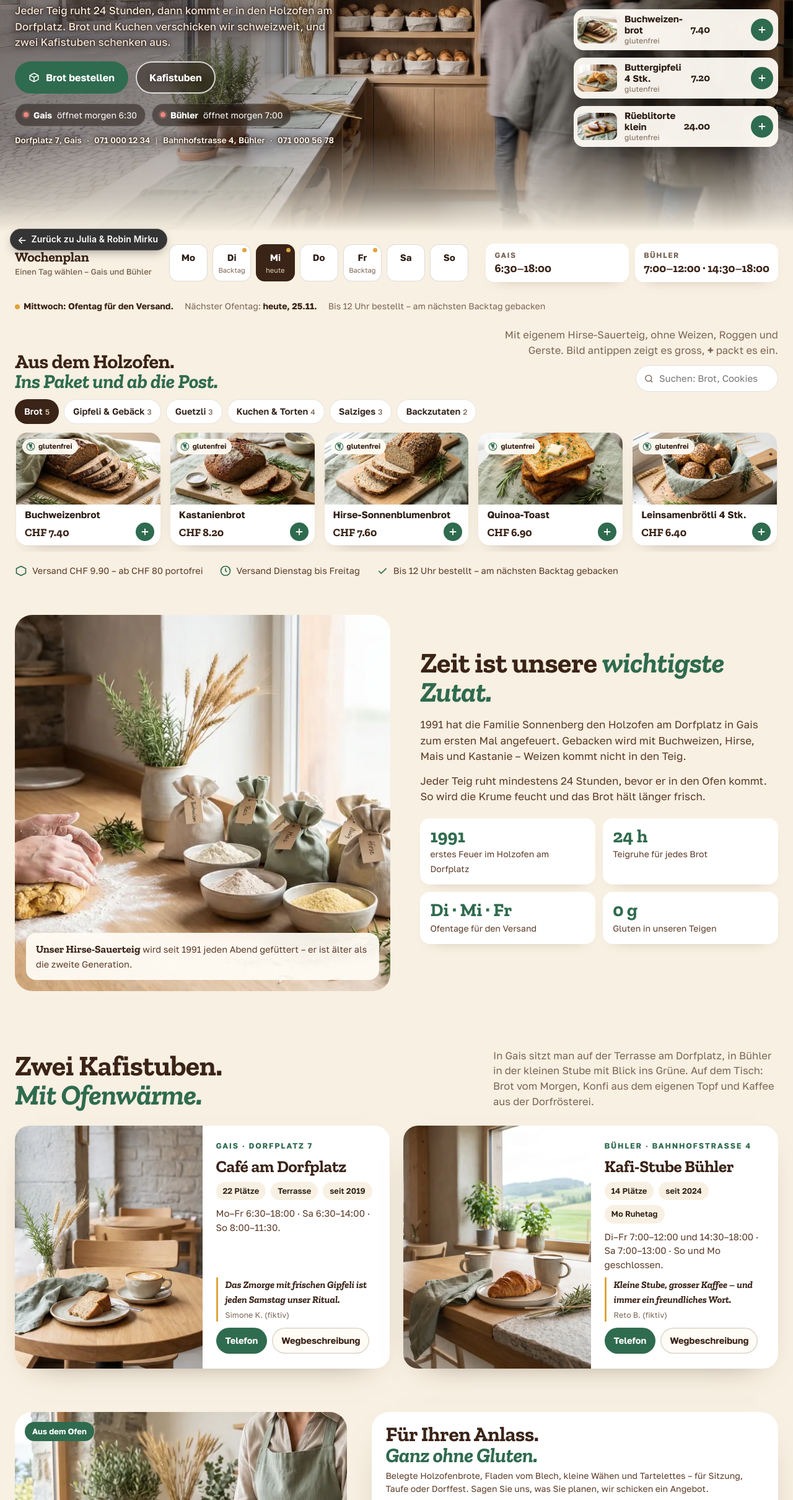
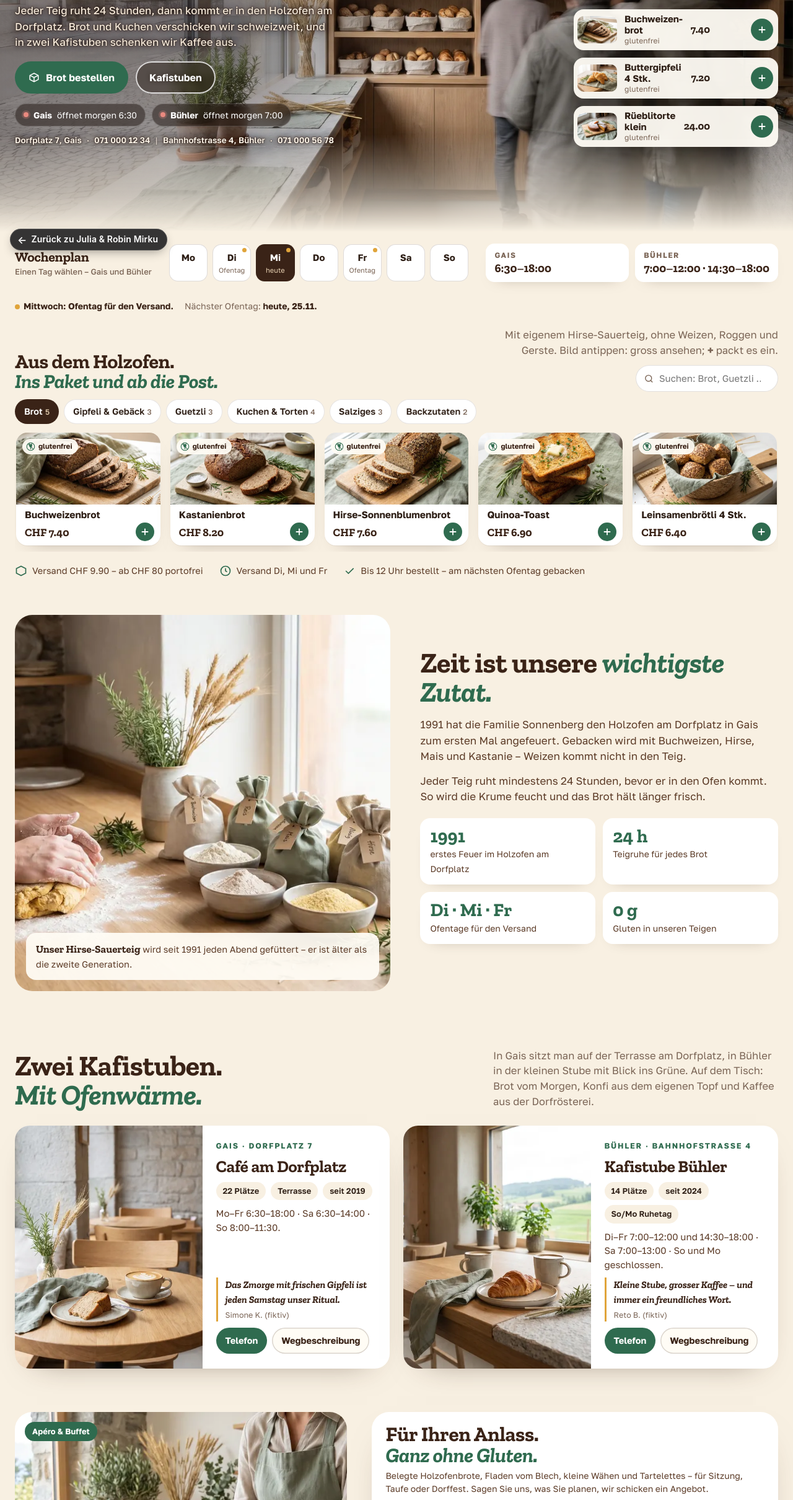
Before and after one commit to julia-mirku/backstube-sonnenberg, a plain HTML site: page index.html in a window 1280 px wide. Shown: the part 380-2800 px from the top of the page at 62% size. Drawn offline with nearby package versions, Linux system fonts and the light colour scheme.

Commit message:
Add files via upload

```diff
--- a/index.html
+++ b/index.html
@@ -544,6 +544,10 @@ main>section[id],body>section[id]{scroll-margin-top:84px}
 header.top{background:var(--mehl);backdrop-filter:none;-webkit-backdrop-filter:none}
 @media (prefers-reduced-motion:reduce){*{animation:none!important;transition:none!important}.js .fade{opacity:1;transform:none}.mini{opacity:1;transform:none}}
 .mini>div{min-width:0;flex:1 1 auto}.mini .nm{hyphens:auto;-webkit-hyphens:auto}@media(max-width:600px){.mini .nm{font-size:14px}}.mini .plus,.mini img{flex:none}.karte .unt>div{min-width:0}.karte .nm{hyphens:auto;-webkit-hyphens:auto}.karte .unt .plus{flex:none}.mini .pr{margin-left:0}@media (min-width:768px) and (max-height:800px){.shop{padding-top:14px;padding-bottom:14px}.shop .sh h2{font-size:clamp(26px,2.5vw,34px)}}</style>
+<style id="philologe-26-11">
+.tp{display:inline}.pc{display:none}@media (hover:hover) and (pointer:fine){.pc{display:inline}.tp{display:none}}
+.nw{white-space:nowrap}
+</style>
 </head>
 <body>
 
@@ -575,7 +579,7 @@ header.top{background:var(--mehl);backdrop-filter:none;-webkit-backdrop-filter:n
     <div>
       <span class="kick"><i></i>Holzofen · Hirse-Sauerteig</span>
       <h1>Langsam gebacken.<br> <em>Ganz ohne Gluten.</em></h1>
-      <p class="lead">Jeder Teig ruht 24 Stunden, dann kommt er in den Holzofen am Dorfplatz. Brot und Kuchen verschicken wir schweizweit, und zwei Kafistuben schenken aus.</p>
+      <p class="lead">Jeder Teig ruht 24 Stunden, dann kommt er in den Holzofen am Dorfplatz. Brot und Kuchen verschicken wir schweizweit, und in zwei Kafistuben schenken wir Kaffee aus.</p>
       <div class="cta">
         <a class="btn rot" href="#shop"><svg viewBox="0 0 24 24" fill="none" stroke="currentColor" stroke-width="2" stroke-linejoin="round"><path d="M3 7.5 12 3l9 4.5v9L12 21l-9-4.5z"/><path d="M3 7.5 12 12l9-4.5M12 12v9"/></svg>Brot bestellen</a>
         <a class="btn glas" href="#cafes">Kafistuben</a>
@@ -625,7 +629,7 @@ header.top{background:var(--mehl);backdrop-filter:none;-webkit-backdrop-filter:n
   <div class="wrap">
     <div class="sh fade">
       <h2>Aus dem Holzofen.<br><em>Ins Paket und ab die Post.</em></h2>
-      <div class="shr"><p>Mit eigenem Hirse-Sauerteig, ohne Weizen, Roggen und Gerste. Bild antippen zeigt es gross, <b>+</b> packt es ein.</p><label class="such"><svg viewBox="0 0 24 24" fill="none" stroke="currentColor" stroke-width="2"><circle cx="11" cy="11" r="7"/><path d="m20 20-4-4"/></svg><input id="such" type="search" placeholder="Suchen: Brot, Cookies …" aria-label="Produkte suchen"></label></div>
+      <div class="shr"><p>Mit eigenem Hirse-Sauerteig, ohne Weizen, Roggen und Gerste. <span class="tp">Bild antippen</span><span class="pc">Bild anklicken</span>: gross ansehen; <b>+</b> packt es ein.</p><label class="such"><svg viewBox="0 0 24 24" fill="none" stroke="currentColor" stroke-width="2"><circle cx="11" cy="11" r="7"/><path d="m20 20-4-4"/></svg><input id="such" type="search" placeholder="Suchen: Brot, Guetzli …" aria-label="Produkte suchen"></label></div>
     </div>
     <div class="shopbar fade">
       <div class="kats" id="kats"></div>
@@ -638,8 +642,8 @@ header.top{background:var(--mehl);backdrop-filter:none;-webkit-backdrop-filter:n
     <div class="punkte" data-p="regal"></div>
     <div class="versand fade">
       <span><svg viewBox="0 0 24 24" fill="none" stroke="currentColor" stroke-width="2"><path d="M3 7.5 12 3l9 4.5v9L12 21l-9-4.5z"/></svg>Versand CHF 9.90 – ab CHF 80 portofrei</span>
-      <span><svg viewBox="0 0 24 24" fill="none" stroke="currentColor" stroke-width="2"><circle cx="12" cy="12" r="9"/><path d="M12 7v5l3 2"/></svg>Versand Dienstag bis Freitag</span>
-      <span><svg viewBox="0 0 24 24" fill="none" stroke="currentColor" stroke-width="2"><path d="M5 12l5 5L20 7"/></svg>Bis 12 Uhr bestellt – am nächsten Backtag gebacken</span>
+      <span><svg viewBox="0 0 24 24" fill="none" stroke="currentColor" stroke-width="2"><circle cx="12" cy="12" r="9"/><path d="M12 7v5l3 2"/></svg>Versand Di, Mi und Fr</span>
+      <span><svg viewBox="0 0 24 24" fill="none" stroke="currentColor" stroke-width="2"><path d="M5 12l5 5L20 7"/></svg>Bis 12 Uhr bestellt – am nächsten Ofentag gebacken</span>
     </div>
   </div>
 </section>
@@ -681,11 +685,11 @@ header.top{background:var(--mehl);backdrop-filter:none;-webkit-backdrop-filter:n
         </div>
       </article>
       <article class="cafe fade">
-        <div class="cb" data-zoom="img/s_kafistube_l.webp"><img src="img/s_kafistube.webp" alt="Kafi-Stube Bühler" loading="lazy"></div>
+        <div class="cb" data-zoom="img/s_kafistube_l.webp"><img src="img/s_kafistube.webp" alt="Kafistube Bühler" loading="lazy"></div>
         <div class="ci">
           <span class="ort2">Bühler · Bahnhofstrasse 4</span>
-          <h3>Kafi-Stube Bühler</h3>
-          <div class="pl"><span>14 Plätze</span><span>seit 2024</span><span>Mo Ruhetag</span></div>
+          <h3>Kafistube Bühler</h3>
+          <div class="pl"><span>14 Plätze</span><span>seit 2024</span><span>So/Mo Ruhetag</span></div>
           <p data-cafe="u"></p>
           <div class="zit">Kleine Stube, grosser Kaffee – und immer ein freundliches Wort.<small>Reto B. (fiktiv)</small></div>
           <div class="acts"><a class="btn rot" href="tel:+41710005678">Telefon</a><a class="btn hell" href="https://maps.google.com/?q=B%C3%BChler+AR" target="_blank" rel="noopener">Wegbeschreibung</a></div>
@@ -699,7 +703,7 @@ header.top{background:var(--mehl);backdrop-filter:none;-webkit-backdrop-filter:n
 <section class="sec cat" id="catering">
   <div class="wrap">
     <div class="catgrid">
-      <div class="catbild fade" data-zoom="img/s_catering_l.webp"><picture><source media="(max-width:767px)" srcset="img/s_catering_m.webp"><img src="img/s_catering.webp" alt="Apéro-Buffet" loading="lazy"></picture><span class="lab">Aus dem Ofen</span></div>
+      <div class="catbild fade" data-zoom="img/s_catering_l.webp"><picture><source media="(max-width:767px)" srcset="img/s_catering_m.webp"><img src="img/s_catering.webp" alt="Apéro-Buffet" loading="lazy"></picture><span class="lab">Apéro &amp; Buffet</span></div>
       <div class="planer fade">
         <h2 class="cath">Für Ihren Anlass. <em>Ganz ohne Gluten.</em></h2>
         <p class="catp">Belegte Holzofenbrote, Fladen vom Blech, kleine Wähen und Tartelettes – für Sitzung, Taufe oder Dorffest. Sagen Sie uns, was Sie planen, wir schicken ein Angebot.</p>
@@ -792,7 +796,7 @@ header.top{background:var(--mehl);backdrop-filter:none;-webkit-backdrop-filter:n
 
 <script>
 document.documentElement.classList.add('js');document.body.classList.add('js');
-const P=[[1,"Buchweizenbrot",7.4,"brot"],[2,"Kastanienbrot",8.2,"brot"],[3,"Hirse-Sonnenblumenbrot",7.6,"brot"],[4,"Quinoa-Toast",6.9,"brot"],[5,"Leinsamenbrötli 4 Stk.",6.4,"brot"],[6,"Mais-Focaccia mit Rosmarin",5.8,"salzig"],[7,"Buttergipfeli 4 Stk.",7.2,"suess"],[8,"Nussschnecke",4.2,"suess"],[9,"Mandelhörnchen",3.8,"suess"],[10,"Haselnuss-Cookies 6 Stk.",6.6,"guetzli"],[11,"Mailänderli 200 g",8.4,"guetzli"],[12,"Brunsli 200 g",8.9,"guetzli"],[13,"Zitronen-Tartelette",4.6,"kuchen"],[14,"Rüeblitorte klein",24.0,"kuchen"],[15,"Schoggikuchen",16.8,"kuchen"],[16,"Apfelstrudel",13.5,"kuchen"],[17,"Käsewähe",9.8,"salzig"],[18,"Spinat-Quiche",10.4,"salzig"],[19,"Pizzaboden 2 Stk.",6.2,"zutaten"],[20,"Brotbackmischung 1 kg",11.9,"zutaten"]];
+const P=[[1,"Buchweizenbrot",7.4,"brot"],[2,"Kastanienbrot",8.2,"brot"],[3,"Hirse-Sonnenblumenbrot",7.6,"brot"],[4,"Quinoa-Toast",6.9,"brot"],[5,"Leinsamenbrötli 4 Stk.",6.4,"brot"],[6,"Mais-Focaccia mit Rosmarin",5.8,"salzig"],[7,"Buttergipfeli 4 Stk.",7.2,"suess"],[8,"Nussschnecke",4.2,"suess"],[9,"Mandelgipfel",3.8,"suess"],[10,"Haselnussguetzli 6 Stk.",6.6,"guetzli"],[11,"Mailänderli 200 g",8.4,"guetzli"],[12,"Brunsli 200 g",8.9,"guetzli"],[13,"Zitronen-Tartelette",4.6,"kuchen"],[14,"Rüeblitorte klein",24.0,"kuchen"],[15,"Schoggikuchen",16.8,"kuchen"],[16,"Apfelstrudel",13.5,"kuchen"],[17,"Käsewähe",9.8,"salzig"],[18,"Spinat-Quiche",10.4,"salzig"],[19,"Pizzaboden 2 Stk.",6.2,"zutaten"],[20,"Brotbackmischung 1 kg",11.9,"zutaten"]];
 const KAT=[['brot','Brot'],['suess','Gipfeli & Gebäck'],['guetzli','Guetzli'],['kuchen','Kuchen & Torten'],['salzig','Salziges'],['zutaten','Backzutaten']];
 const $=s=>document.querySelector(s),$$=s=>[...document.querySelectorAll(s)];
 const chf=n=>'CHF '+n.toFixed(2);
@@ -817,15 +821,15 @@ function status(o){const s=slots(o,today);for(const x of s){if(nm>=x[0]&&nm<x[1]
 function nextBack(){for(let i=0;i<8;i++){const d=(today+i)%7;if(BACK.includes(d)){const dt=new Date(now.getTime()+i*864e5);return {i,d,txt:(i===0?'heute':i===1?'morgen':TL[d])+', '+dt.getDate()+'.'+(dt.getMonth()+1)+'.'}}}}
 $$('[data-heute]').forEach(el=>{const w=status('w'),u=status('u');
   el.innerHTML=`<a class="pill" href="tel:+41710001234"><span class="dot ${w.open?'':'zu'}"></span><b>Gais</b> ${w.t}</a><a class="pill" href="tel:+41710005678"><span class="dot ${u.open?'':'zu'}"></span><b>Bühler</b> ${u.t}</a>`});
-const woche=$('#woche');[1,2,3,4,5,6,0].forEach(d=>{const b=document.createElement('button');b.className='tag'+(BACK.includes(d)?' bt':'')+(d===today?' sel':'');b.dataset.d=d;b.innerHTML=`<b>${TN[d]}</b><span>${d===today?'heute':BACK.includes(d)?'Backtag':'&nbsp;'}</span>`;b.onclick=()=>zeigTag(d);woche.appendChild(b)});
+const woche=$('#woche');[1,2,3,4,5,6,0].forEach(d=>{const b=document.createElement('button');b.className='tag'+(BACK.includes(d)?' bt':'')+(d===today?' sel':'');b.dataset.d=d;b.innerHTML=`<b>${TN[d]}</b><span>${d===today?'heute':BACK.includes(d)?'Ofentag':'&nbsp;'}</span>`;b.onclick=()=>zeigTag(d);woche.appendChild(b)});
 function zeigTag(d){$$('.tag').forEach(t=>t.classList.toggle('sel',+t.dataset.d===d));
   const extra='';
   $('#zeiten2').innerHTML=`<div class="ort"><div class="o">Gais</div><div class="h">${fmt(slots('w',d))}</div></div><div class="ort"><div class="o">Bühler</div><div class="h">${fmt(slots('u',d))}</div>${extra}</div>`;
-  const nb=nextBack();$('#bthint').innerHTML=`<span><i></i>${BACK.includes(d)?'<b>'+TL[d]+': Ofentag für den Versand.</b>':TL[d]+': kein Versand-Ofen.'}</span><span>Nächster Ofentag: <b>${nb.txt}</b></span><span>Bis 12 Uhr bestellt – am nächsten Backtag gebacken</span>`}
+  const nb=nextBack();$('#bthint').innerHTML=`<span><i></i>${BACK.includes(d)?'<b>'+TL[d]+': Ofentag für den Versand.</b>':TL[d]+': kein Versand.'}</span><span>Nächster Ofentag: <b>${nb.txt}</b></span>`}
 zeigTag(today);
-$$('[data-std]').forEach(ul=>{const o=ul.dataset.std;ul.innerHTML=[[2,'Di–Fr'],[1,'Montag'],[6,'Samstag'],[0,'Sonntag']].map(([d,l])=>`<li><span>${l}</span><span>${fmt(slots(o,d,new Date(2026,5,1)))}</span></li>`).join('')});
-$('[data-cafe="w"]').textContent='Mo–Fr 6:30–18:00 · Sa 6:30–14:00 · So 8:00–11:30.';
-$('[data-cafe="u"]').textContent='Di–Fr 7:00–12:00 und 14:30–18:00 · Sa 7:00–13:00 · So und Mo geschlossen.';
+$$('[data-std]').forEach(ul=>{const o=ul.dataset.std;ul.innerHTML=[[1,'Montag'],[2,'Di–Fr'],[6,'Samstag'],[0,'Sonntag']].map(([d,l])=>`<li><span>${l}</span><span>${fmt(slots(o,d,new Date(2026,5,1)))}</span></li>`).join('')});
+const czt=t=>t.replace(/(\d{1,2}:\d{2}–\d{1,2}:\d{2})/g,'<span class="nw">$1</span>').replace(/ · /g,'&nbsp;· ');$('[data-cafe="w"]').innerHTML=czt('Mo–Fr 6:30–18:00 · Sa 6:30–14:00 · So 8:00–11:30.');
+$('[data-cafe="u"]').innerHTML=czt('Di–Fr 7:00–12:00 und 14:30–18:00 · Sa 7:00–13:00 · So und Mo geschlossen.');
 
 /* Paket */
 let korb={};try{korb=JSON.parse(localStorage.getItem('sonnPaket')||'{}')}catch(e){}
@@ -871,7 +875,7 @@ $('#kats').innerHTML=KAT.map(([k,l])=>`<button class="kat${k===kat?' sel':''}" d
 $('#kats').onclick=e=>{const b=e.target.closest('.kat');if(!b)return;kat=b.dataset.k;q='';$('#such').value='';$$('.kat').forEach(x=>x.classList.toggle('sel',x===b));shop()};
 $('#such').oninput=e=>{q=e.target.value.trim().toLowerCase();$$('.kat').forEach(x=>x.classList.toggle('sel',!q&&x.dataset.k===kat));shop()};
 function shop(){const list=q?P.filter(p=>p[1].toLowerCase().includes(q)):P.filter(p=>p[3]===kat);const r=$('#regal');
-  r.innerHTML=list.length?list.map(p=>{const f=String(p[0]).padStart(3,'0'),gf=p[3]!=='biber'&&p[0]!==0;return `<article class="karte"><div class="bild" data-zoom="img/pl/${f}.webp" data-cap="${p[1]} · ${chf(p[2])}"><img src="img/p/${f}.webp" alt="${p[1]}" loading="lazy">${gf?`<span class="badge">${ear}glutenfrei</span>`:p[3]==='biber'?'<span class="badge nogf">mit Gluten</span>':''}</div><div class="unt"><div class="nm">${p[1]}</div><div class="zr"><span class="pr">${chf(p[2])}</span>${knopf(p[0],p[1])}</div></div></article>`}).join(''):'<div class="leer">Nichts gefunden – versuchen Sie «Brot», «Kuchen» oder «Cookies».</div>';
+  r.innerHTML=list.length?list.map(p=>{const f=String(p[0]).padStart(3,'0'),gf=p[3]!=='biber'&&p[0]!==0;return `<article class="karte"><div class="bild" data-zoom="img/pl/${f}.webp" data-cap="${p[1]} · ${chf(p[2])}"><img src="img/p/${f}.webp" alt="${p[1]}" loading="lazy">${gf?`<span class="badge">${ear}glutenfrei</span>`:p[3]==='biber'?'<span class="badge nogf">mit Gluten</span>':''}</div><div class="unt"><div class="nm">${p[1]}</div><div class="zr"><span class="pr">${chf(p[2])}</span>${knopf(p[0],p[1])}</div></div></article>`}).join(''):'<div class="leer">Nichts gefunden – versuchen Sie «Brot», «Kuchen» oder «Guetzli».</div>';
   r.scrollLeft=0;reihen();upd('regal');stp()}
 /* wenige Produkte: eine volle Reihe statt halb leerer Doppelreihe (Prüfer 25.11) */
 function reihen(){const r=$('#regal');r.style.gridTemplateRows='';if(innerWidth<768)return;const c=r.firstElementChild;if(!c||!c.classList.contains('karte'))return;const g=parseFloat(getComputedStyle(r).columnGap)||16;const cols=Math.max(1,Math.round((r.clientWidth+g)/(c.getBoundingClientRect().width+g)));if(r.children.length<=cols)r.style.gridTemplateRows='auto'}
@@ -888,7 +892,7 @@ document.addEventListener('click',e=>{const l=e.target.closest('[data-l]'),r=e.t
 addEventListener('resize',()=>['regal','jahre','zitate'].forEach(upd));
 
 /* Catering */
-const ARTEN=['Apéro','Zmorge-Buffet','Fladenbuffet','Sitzungsplatte','Wähenblech','Tarteletten','Ofenkurs'];
+const ARTEN=['Apéro','Zmorge-Buffet','Fladenbuffet','Sitzungsplatte','Wähenblech','Tartelettes'];
 const ANL=['Sitzung','Geburtstag','Hochzeit','Taufe','Vereinsfest','Abdankung'];
 let art=new Set(['Apéro']),anl='Sitzung',gst=40,gfOn=false;
 $('#artchips').innerHTML=ARTEN.map(a=>`<button class="chip${art.has(a)?' sel':''}" data-a="${a}">${a}</button>`).join('');
```
